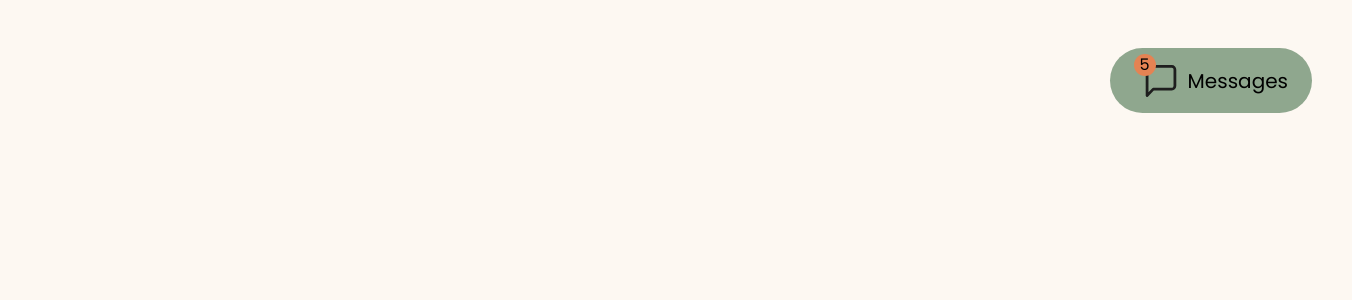
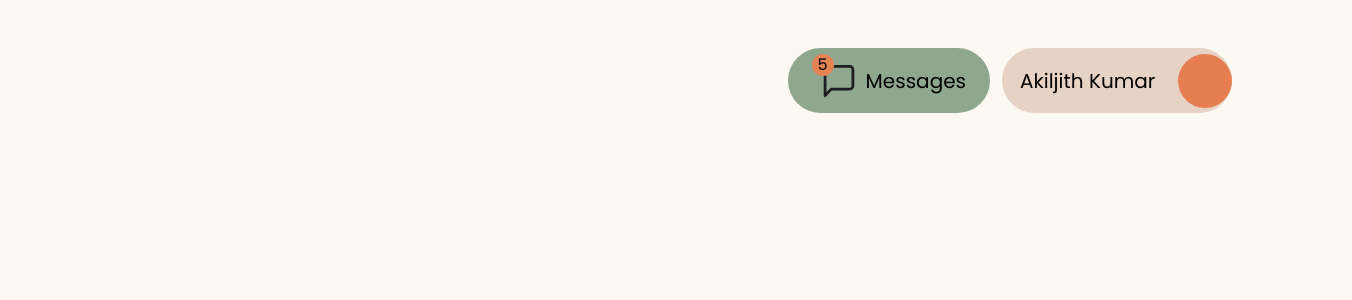
Before and after one commit to sellby-web/sellby-frontend, a React (Vite) app: page /home in a window 1280 px wide. Shown: the top 300 px of the page, 1352 px wide, since content can reach past the window. Built offline with nearby package versions, Linux system fonts and the light colour scheme.

Commit message:
feat: add ProfileButton to header

```diff
--- a/src/app/layout/Header.module.css
+++ b/src/app/layout/Header.module.css
@@ -2,6 +2,14 @@
 width: 100%;
 padding: 40px 40px;
 display: flex;
-justify-content: flex-end;
+justify-content: space-between;
 align-items: center;
+box-sizing: border-box;
 }
+
+.nav {
+    margin-left: auto;
+    display: flex;
+    gap: 12px;
+    align-items: center;
+}
--- a/src/app/layout/Header.tsx
+++ b/src/app/layout/Header.tsx
@@ -2,15 +2,21 @@ import styles from "./Header.module.css";
 
 import React from "react";
 import MessageButton from "../../shared/components/Button/MessageButton";
+import ProfileButton from "../../shared/components/Button/ProfileButton";
 
 function Header() {
   return (
     <header className={styles.header}>
-      <nav>
+      <nav className={styles.nav}>
         <MessageButton
           label="Messages"
           count={5}
           onClick={() => console.log("Messages clicked")}
+        />
+        <ProfileButton
+          name="Akiljith Kumar"
+          avatarUrl="pass the actual avatar url here"
+          onClick={() => console.log("Profile clicked")}
         />
       </nav>
     </header>
--- /dev/null
+++ b/src/shared/components/Button/ProfileButton.module.css
@@ -0,0 +1,31 @@
+.profileButton {
+    display: flex;
+    align-items: center;
+    justify-content: space-between;
+
+    padding: 8px 0 8px 18px;
+    border-radius: 999px;
+
+    border: none;
+    cursor: pointer;
+
+    background-color: #e7d3c5;
+    color: black;
+
+    font-weight: 400;
+    font-family: poppins, sans-serif;
+
+    height: 65px;
+    min-width: 230px;
+}
+
+.avatar {
+    width: 54px;
+    height: 54px;
+    border-radius: 50%;
+    background-color: #E67E51;
+}
+
+.profileName {
+    font-size: 20px;
+}
--- /dev/null
+++ b/src/shared/components/Button/ProfileButton.tsx
@@ -0,0 +1,19 @@
+import React from 'react'
+import styles from './ProfileButton.module.css'
+
+type ProfileButtonProps = {
+    name: string;
+    avatarUrl: string;
+    onClick: () => void;
+}
+
+function ProfileButton({ name, avatarUrl, onClick }: ProfileButtonProps) {
+  return (
+    <button className={styles.profileButton} onClick={onClick}>
+      <span className={styles.profileName}>{name}</span>
+      <span className={styles.avatar}></span>
+    </button>
+  )
+}
+
+export default ProfileButton
```
